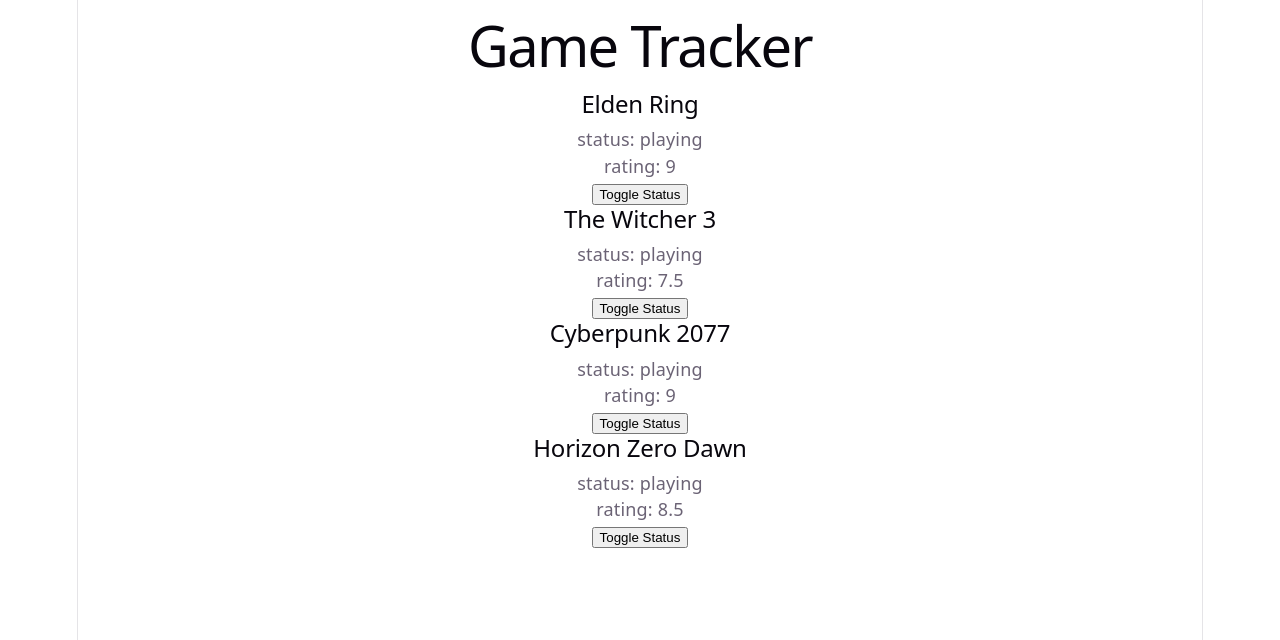
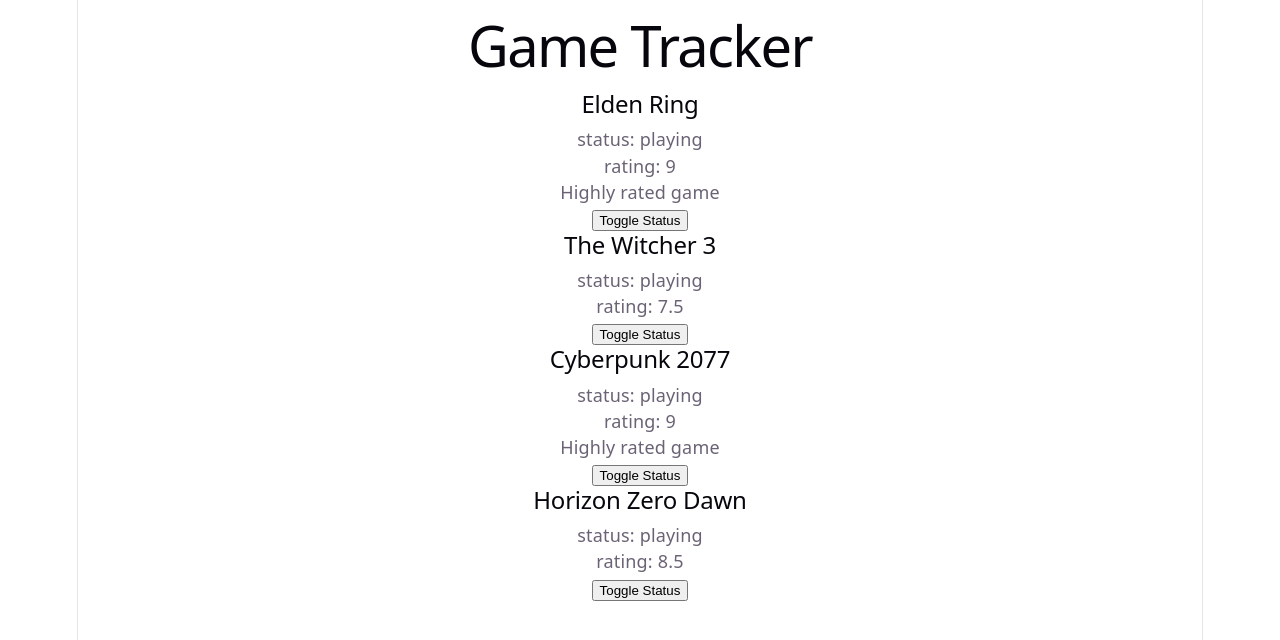
Before and after one commit to ahmed-raslen/game-tracker, a React app in the folder frontend/: page / in a window 1280 px wide. Shown: the top 640 px of the page. Built offline with nearby package versions, Linux system fonts and the light colour scheme; the HTML template or start-up script is replaced by a standard one.

Commit message:
game card

```diff
--- a/frontend/src/App.jsx
+++ b/frontend/src/App.jsx
@@ -1,17 +1,18 @@
 import Game_card from './Game_card.jsx'
-const games = [
+const games= [
   {id: 1, name: "Elden Ring", rating: 9},
   {id: 2, name: "The Witcher 3", rating: 7.5},
   {id: 3, name: "Cyberpunk 2077", rating: 9},
   {id: 4, name: "Horizon Zero Dawn", rating: 8.5}
 ]
+
 function App() {
   return (
     <div>
       <h1>Game Tracker</h1>
-      {games.map((game)=>(
-        <Game_card key={game.id} name={game.name} rating={game.rating} />
-        ))}
+      {games.length === 0 ? (<p>No games to display</p>) : (games.map((game)=>(
+        <Game_card key={game.id} name={game.name} rating={game.rating} />)))
+        }
     </div>
   )
 }
--- a/frontend/src/Game_card.jsx
+++ b/frontend/src/Game_card.jsx
@@ -13,6 +13,7 @@
             <h2>{name}</h2>
             <p>status: {status}</p>
             <p>rating: {rating}</p>
+            {rating >= 9 && <p>Highly rated game</p>}
             <button onClick={toggleStatus}>Toggle Status</button>
         </div>
     );
```
